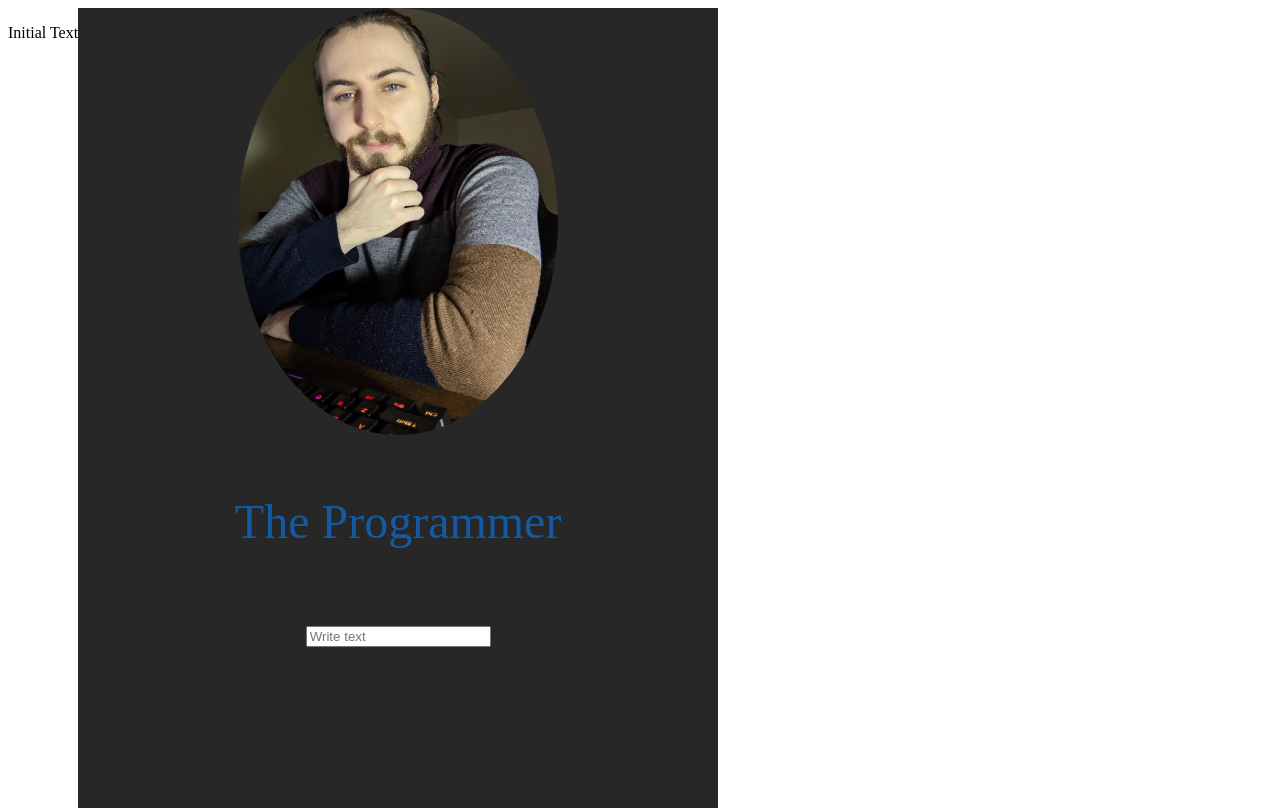
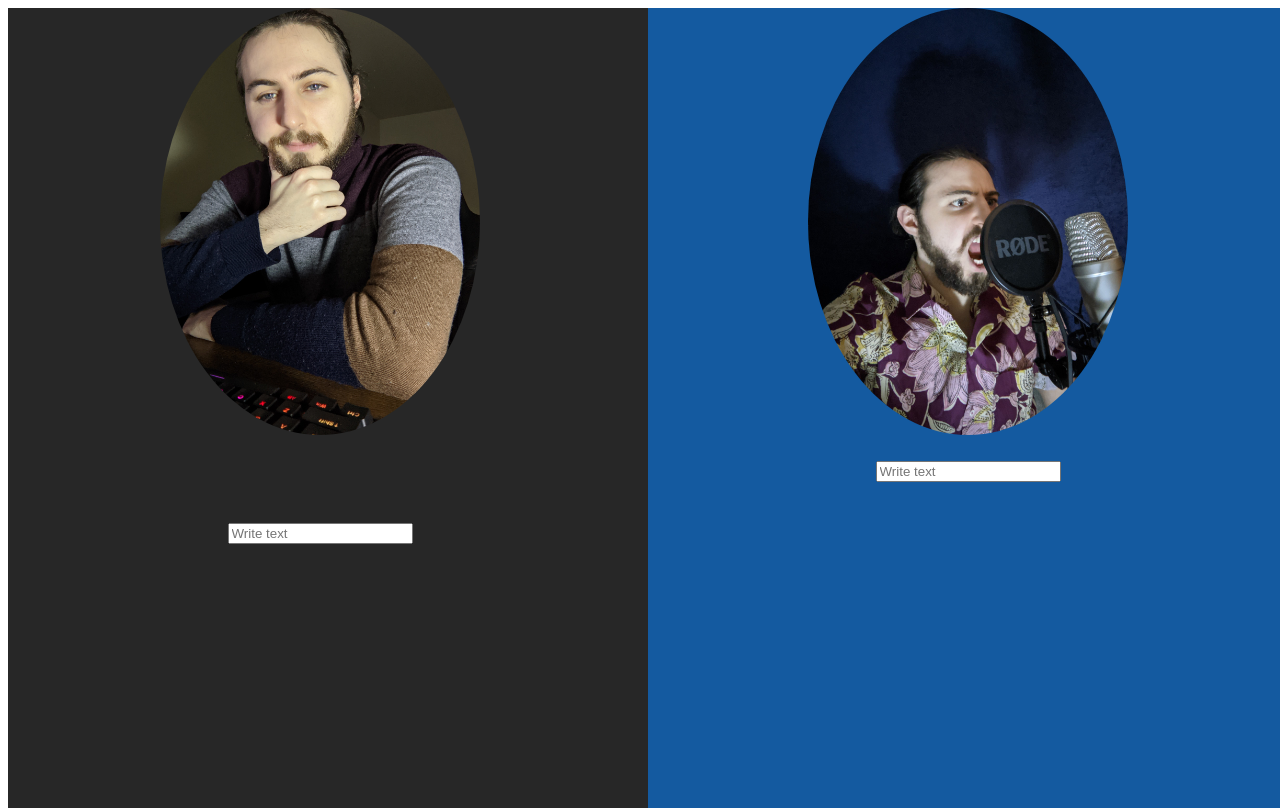
Before and after one commit to thesmith4734/gswebsite2.0, a React (Create React App) app: page / in a window 1280 px wide. Built offline with nearby package versions, Linux system fonts and the light colour scheme.

Commit message:
Add gradient effect

```diff
--- a/src/splitscreen-left.js
+++ b/src/splitscreen-left.js
@@ -6,29 +6,61 @@ const styles = theme => ({
     leftPane: {
         backgroundColor: '#272727',
         width: '50%',
-        height: '100%'
+        heigt: '100%'
+    },
+    leftPaneHovered: {
+        backgroundColor: '#272727',
+        width: '50%',
+        cursor: 'pointer',
+        background: "linear-gradient(to right, #272727, #145aa0);"
     },
     leftPaneCentered: {
+        position: 'absolute',
+        right: '50%',
         textAlign: 'center',
         color: '#145aa0',
         fontSize: 'xxx-large'
     },
     leftPhoto: {
-        height: '50%',
         width: '50%',
         borderRadius: '50%'
     }
 });
 
 class SplitScreenLeft extends Component {
+    constructor(props) {
+        super(props);
+        this.updateRightText = this.updateRightText.bind(this);
+        this.updateHovered = this.updateHovered.bind(this)
+        this.updateNotHovered = this.updateNotHovered.bind(this)
+        this.state = {
+            rightHover: false
+        }
+    }
+
+    updateRightText(e) {
+        this.props.onRightTextChange(e.target.value);
+    }
+
+    updateHovered() {
+        this.props.onLeftHovered()
+        console.log("Hovered")
+    }
+
+    updateNotHovered() {
+        this.props.onLeftNotHovered()
+    }
+
     render() {
         const classes = this.props.classes;
+        const leftText = this.props.leftText;
+        const isHovered = this.props.rightHover;
         return (
-            <div className={classes.leftPane}>
+            <div className={isHovered ? classes.leftPaneHovered : classes.leftPane} onMouseEnter={this.updateHovered} onMouseLeave={this.updateNotHovered}>
                 <div className={classes.leftPaneCentered}>
                     <img src={prog_img} alt="An extremely good looking man sitting in front of a keyboard looking very smart and good at programming" className={classes.leftPhoto}/>
-                    <p>The Programmer</p>
-                    <input type="text" placeholder="Write text" onChange={(e) => this.props.updateTextCB(e.target.value)} />
+                    <p>{ leftText }</p>
+                    <input type="text" placeholder="Write text" onChange={this.updateRightText} />
                 </div>
             </div>
         )
--- a/src/splitscreen-parent.js
+++ b/src/splitscreen-parent.js
@@ -13,23 +13,62 @@ const styles = theme => ({
 });
 
 class SplitScreenParent extends Component {
-    constructor () {
-        super()
+    constructor(props) {
+        super(props);
+        this.handleLeftTextChange = this.handleLeftTextChange.bind(this);
+        this.handleRightTextChange = this.handleRightTextChange.bind(this);
+        this.handleRightHovered = this.handleRightHovered.bind(this);
+        this.handleRightNotHovered = this.handleRightNotHovered.bind(this);
+        this.handleLeftHovered = this.handleLeftHovered.bind(this);
+        this.handleLeftNotHovered = this.handleLeftNotHovered.bind(this);
+        this.state = {text: 'Initial', rightHover: false, leftHover: false};
+    }
 
-        this.state = {
-            hover: false,
-            text: "Initial Text"
-        }
+    handleLeftTextChange(text) {
+        this.setState({leftText: text})
+    }
 
-        this.updateText1 = this.updateText1
+    handleRightTextChange(text) {
+        this.setState({rightText: text})
     }
-    updateText1 = (text) => {this.setState({ text})}
+
+    handleRightHovered() {
+        this.setState({rightHover: true})
+    }
+
+    handleRightNotHovered() {
+        this.setState({rightHover: false})
+    }
+
+    handleLeftHovered() {
+        this.setState({leftHover: true})
+    }
+
+    handleLeftNotHovered() {
+        this.setState({leftHover: false})
+    }
+
+
     render() {
+        const leftText = this.state.leftText;
+        const rightText = this.state.rightText;
+        const rightHover = this.state.rightHover;
+        const leftHover = this.state.leftHover;
         const classes = this.props.classes;
         return (
             <div className={classes.splitScreen}>
-                <p>{this.state.text}</p>
-                <SplitScreenLeft updateTextCB={this.updateText1} />
+                <SplitScreenLeft
+                leftText = { leftText }
+                rightHover = { rightHover }
+                onRightTextChange={this.handleRightTextChange}
+                onLeftHovered={this.handleLeftHovered}
+                onLeftNotHovered={this.handleLeftNotHovered}/>
+                <SplitScreenRight
+                rightText = { rightText }
+                leftHover = { leftHover }
+                onLeftTextChange={this.handleLeftTextChange}
+                onRightHovered={this.handleRightHovered}
+                onRightNotHovered={this.handleRightNotHovered}/>
             </div>
         )
     }
--- a/src/splitscreen-right.js
+++ b/src/splitscreen-right.js
@@ -1,16 +1,22 @@
 import React, { Component } from 'react';
 import { withStyles } from "@material-ui/core/styles";
-import voice_img from './assets/the_voice_actor.jpg'
+import voice_img from './assets/the_voice_actor.jpg';
 
 const styles = theme => ({
     rightPane: {
         backgroundColor: '#145aa0',
-        width: '50%'
+        width: '50%',
+    },
+    rightPaneHovered: {
+        backgroundColor: '#145aa0',
+        width: '50%',
+        background: "linear-gradient(to left, #145aa0, #272727);",
+        cursor: 'pointer'
     },
     rightPaneCentered: {
         textAlign: 'center',
         color: '#272727',
-        fontSize: 'xxx-large'
+        fontSize: '1.2rem'
     },
     rightPhoto: {
         height: '50%',
@@ -20,20 +26,39 @@ const styles = theme => ({
 });
 
 class SplitScreenRight extends Component {
+    constructor(props) {
+        super(props);
+        this.updateLeftText = this.updateLeftText.bind(this)
+        this.updateHovered = this.updateHovered.bind(this)
+        this.updateNotHovered = this.updateNotHovered.bind(this)
+        this.state = {
+            leftHover: false
+        }
+    }
+
+    updateLeftText(e) {
+        this.props.onLeftTextChange(e.target.value);
+    }
+
+    updateHovered() {
+        this.props.onRightHovered()
+    }
+
+    updateNotHovered() {
+        this.props.onRightNotHovered()
+    }
+
     render() {
         const classes = this.props.classes;
-        const { hovered } = this.state;
-        const hovered_style = hovered ? {
-            backgroundColor: '#145aa0',
-            width: '50%',
-            background: 'linear-gradient(to right bottom, #272727, #145aa0)'
-        } : {};
+        const rightText = this.props.rightText;
+        const isHovered = this.props.leftHover
 
         return (
-            <div className={classes.rightPane} style={hovered_style}>
+            <div className={isHovered ? classes.rightPaneHovered : classes.rightPane} onMouseEnter={this.updateHovered} onMouseLeave={this.updateNotHovered}>
                 <div className={classes.rightPaneCentered}>
                     <img src={voice_img} alt="An stylish gentleman passionately practicing voice lines into a high quality microphone" className={classes.rightPhoto}/>
-                    <p>The Voice Actor</p>
+                    <p>{ rightText }</p>
+                    <input type="text" placeholder="Write text" onChange={this.updateLeftText} />
                 </div>
             </div>
         )
```
Also changed, not shown: src/styles/global.js (added).
